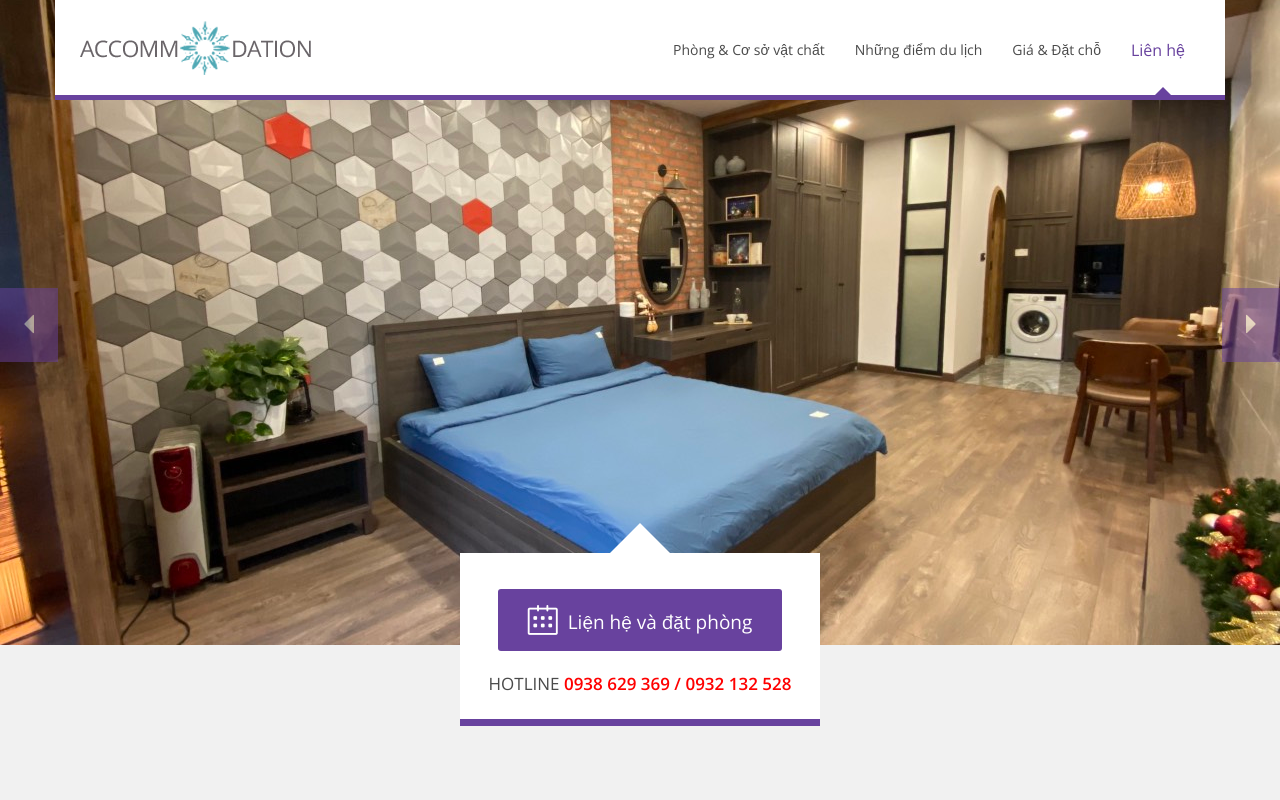
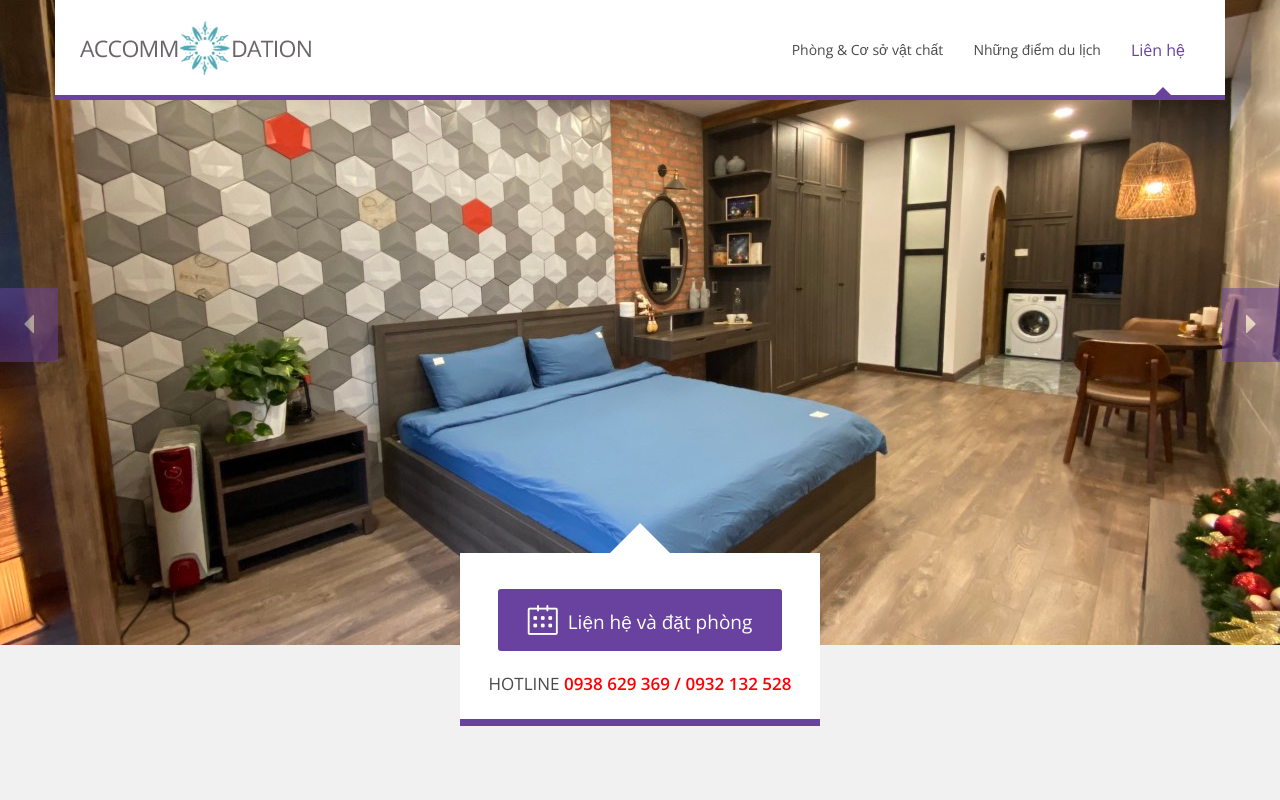
Before and after one commit to khanhlv/mynyhousedalat.com, a plain HTML site: page index.html in a window 1280 px wide. Shown: the top 800 px of the page. Drawn offline with nearby package versions, Linux system fonts and the light colour scheme.

Commit message:
update content

```diff
--- a/index.html
+++ b/index.html
@@ -78,7 +78,6 @@
                 <ul class="nav navbar-nav navbar-right">
                     <li class="active"><a class="scroll-to" href="#sc-rooms">Phòng & Cơ sở vật chất</a></li>
                     <li><a class="scroll-to" href="#sc-attractions">Những điểm du lịch</a></li>
-                    <li><a class="scroll-to" href="#sc-rates">Giá & Đặt chỗ</a></li>
                     <li><a class="scroll-to" href="#sc-contact">Liên hệ</a></li>
                 </ul>
                 <!-- Nav-Links end -->
```
